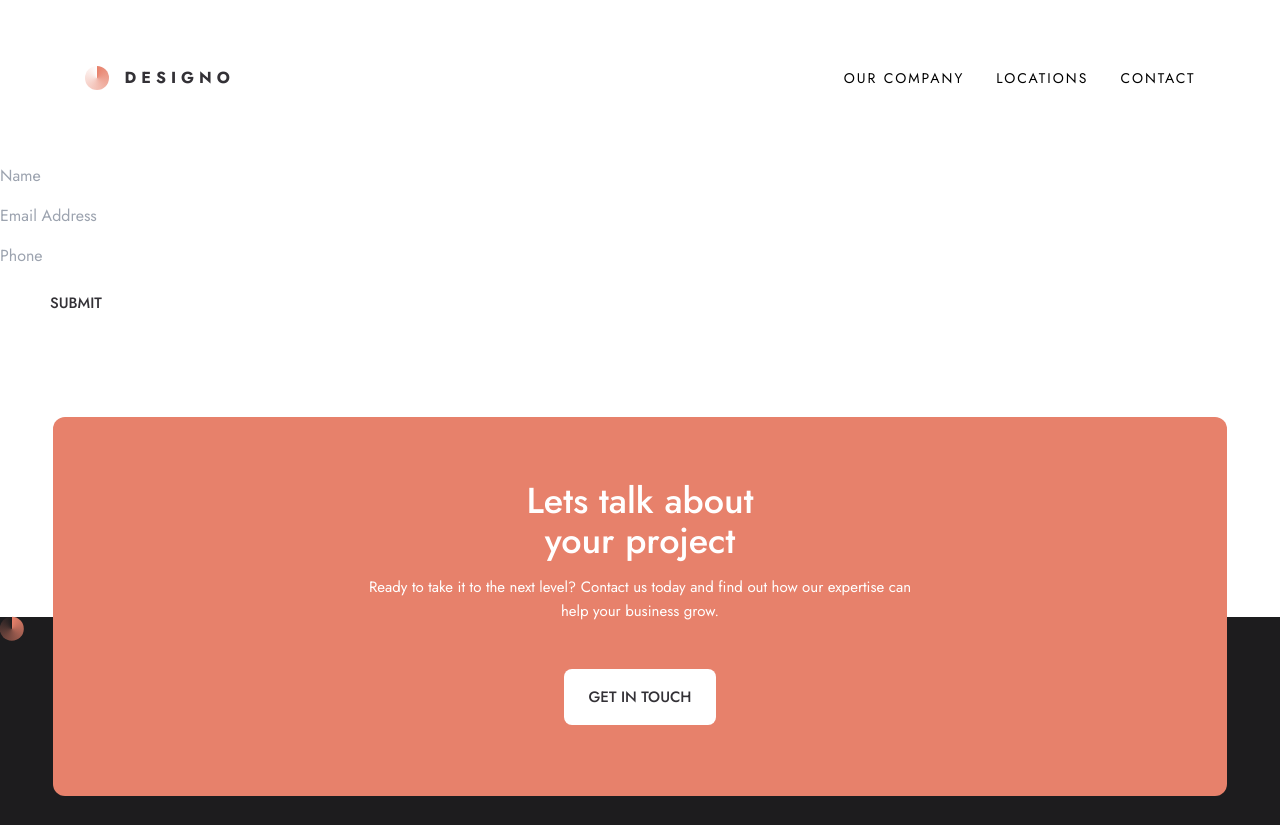
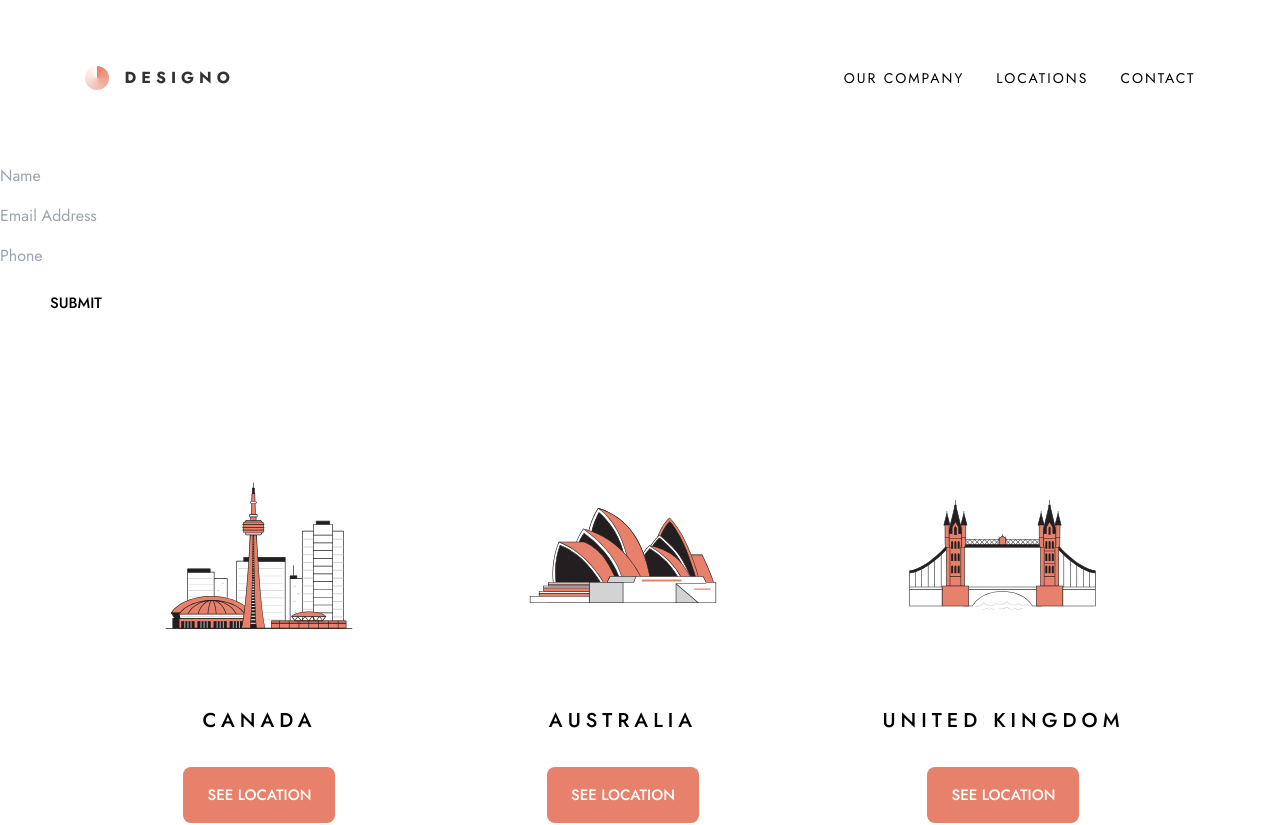
Before and after one commit to SebastienStordeur/Designo, a Next.js app: page /contact in a window 1280 px wide. Shown: the top 825 px of the page. Built offline with nearby package versions, Linux system fonts and the light colour scheme.

Commit message:
more components, locations country rendering, responsive

```diff
--- a/components/Footer/Contact/Contact.jsx
+++ b/components/Footer/Contact/Contact.jsx
@@ -11,7 +11,7 @@ const Contact = () => {
         Ready to take it to the next level? Contact us today and find out how
         our expertise can help your business grow.
       </p>
-      <Button className="mt-8 mx-auto">Get in touch</Button>
+      <Button className="mt-8 mx-auto bg-white">Get in touch</Button>
     </article>
   );
 };
--- /dev/null
+++ b/components/Locations/Countries/Country.jsx
@@ -0,0 +1,27 @@
+import Image from "next/image";
+import Link from "next/link";
+import React from "react";
+import Button from "../../UI/Button";
+
+const Country = (props) => {
+  return (
+    <article className="flex flex-col items-center">
+      <div className="w-52 h-52 relative">
+        <Image
+          src={props.country.image}
+          alt={props.name}
+          layout="fill"
+          priority={true}
+        />
+      </div>
+      <h2 className="uppercase font-medium text-xl tracking-[5px] mt-12 mb-8">
+        {props.country.name}
+      </h2>
+      <Link href="/locations">
+        <Button className="bg-peach text-white mb-12">See location</Button>
+      </Link>
+    </article>
+  );
+};
+
+export default Country;
--- a/components/UI/Button.jsx
+++ b/components/UI/Button.jsx
@@ -3,7 +3,7 @@ import React from "react";
 const Button = (props) => {
   return (
     <button
-      className={`w-[152px] h-14 m-auto bg-white text-dark-grey rounded-lg uppercase px-6 font-medium text-[15px] ${
+      className={`w-[152px] h-14 m-auto rounded-lg uppercase px-6 font-medium text-[15px] ${
         props.className || ""
       }`}
       aria-label={props.label}
--- a/components/WebDesign/Project/Project.jsx
+++ b/components/WebDesign/Project/Project.jsx
@@ -5,8 +5,8 @@ import ProjectInfos from "./ProjectInfos";
 const Project = (props) => {
   return (
     <div
-      className={`relative  overflow-hidden mx-auto mb-10 md:flex md:h-80 md:mb-8 md:m-auto lg:flex-col lg:max-w-[350px] lg:h-[478px] lg:w-full lg:mb-0 ${
-        props.data.project.className || ""
+      className={`relative  overflow-hidden mx-auto mb-10 md:flex md:h-80 md:mb-8 md:m-auto lg:flex-col lg:max-w-[350px] lg:h-[478px] lg:w-full lg:mb-0 lg:mx-0 ${
+        props.data.project.className ? props.data.project.className : ""
       }`}
     >
       <div className="relative w-full h-80 md:w-6/12 lg:w-full">
--- a/data/data.json
+++ b/data/data.json
@@ -142,7 +142,17 @@
     {
       "id": 1,
       "name": "canada",
-      "image": "/public/assets/about/tablet/"
+      "image": "/assets/shared/desktop/illustration-canada.svg"
+    },
+    {
+      "id": 2,
+      "name": "australia",
+      "image": "/assets/shared/desktop/illustration-australia.svg"
+    },
+    {
+      "id": 3,
+      "name": "united kingdom",
+      "image": "/assets/shared/desktop/illustration-united-kingdom.svg"
     }
   ]
 }
--- a/pages/about/index.js
+++ b/pages/about/index.js
@@ -5,6 +5,10 @@ import Header from "../../components/Header/Header";
 import Footer from "../../components/Footer/Footer";
 import DesignsHeader from "../../components/SubHeader/DesignsHeader";
 import Project from "../../components/WebDesign/Project/Project";
+import data from "../../data/data.json"
+import Country from "../../components/Locations/Countries/Country";
+/*
+import canada from "/../../public/assets/locations/desktop/image-map-canada.png" */
 
 const AboutPage = () => {
   return (
@@ -22,7 +26,7 @@ const AboutPage = () => {
         title="About Us"
         description="Founded in 2010, we are a creative agency that produces lasting results for our clients. We’ve partnered with many startups, corporations, and nonprofits alike to craft designs that make real impact. We’re always looking forward to creating brands, products, and digital experiences that connect with our clients’ audiences."
       />
-      <Project
+{/*       <Project
         className="w-full"
         data={{
           className: "py-20",
@@ -31,9 +35,13 @@ const AboutPage = () => {
           description:
             "We are a crew of strategists, problem-solvers, and technologists. Every design is thoughtfully crafted from concept to launch, ensuring success in its given market. We are constantly updating our skills in a myriad of platforms. Our team is multi-disciplinary and we are not merely interested in form — content and meaning are just as important. We give great importance to craftsmanship, service, and prompt delivery. Clients have always been impressed with our high-quality outcomes that encapsulates their brand’s story and mission.",
         }}
-      />
+      /> */}
 
-      <section></section>
+      <section className="pt-[120px] lg:flex lg:justify-evenly">
+        {data.countries.map(country => {
+          return <Country country={country} key={country.id} />
+        })}
+      </section>
       <Footer />
     </React.Fragment>
   );
--- a/pages/app-design/index.js
+++ b/pages/app-design/index.js
@@ -2,6 +2,9 @@ import React from "react";
 import Footer from "../../components/Footer/Footer";
 import Header from "../../components/Header/Header";
 import DesignsHeader from "../../components/SubHeader/DesignsHeader";
+import Project from "../../components/WebDesign/Project/Project";
+import data from "../../data/data.json"
+import LinkCard from "../../components/Blocks/LinkCard";
 
 const index = () => {
   return (
@@ -11,6 +14,15 @@ const index = () => {
         title="App Design"
         description="Our mobile designs bring intuitive digital solutions to your customers right at their fingertips."
       />
+      <section className="mt-24 mx-6 lg:grid lg:grid-cols-3 lg:gap-8">
+      {data.apps.map(app => {
+        return <Project data={{project: app, className: "w-11/12 mx-auto", projectClass:"py-8"}} key={app.id} />
+      })}
+      </section>
+      <section className="pt-24 mx-6 md:mx-8 max-w-[1112px] lg:grid lg:grid-cols-2 lg:gap-8 lg:mx-auto">
+        <LinkCard title="web design" image="/assets/home/ /image-web-design.jpg" link="app-design" className="my-6 lg:my-0 lg:w-full"/>
+        <LinkCard title="graphic design" image="/assets/home/ /image-graphic-design.jpg" link="graphic-design" className="lg:w-full" />
+      </section>
       <Footer />
     </React.Fragment>
   );
--- a/pages/contact/index.js
+++ b/pages/contact/index.js
@@ -2,12 +2,19 @@ import React from "react";
 import ContactForm from "../../components/Forms/ContactForm";
 import Header from "../../components/Header/Header";
 import Footer from "../../components/Footer/Footer";
+import Country from "../../components/Locations/Countries/Country";
+import data from "../../data/data.json"
 
 const index = () => {
   return (
     <React.Fragment>
       <Header />
       <ContactForm />
+      <section className="pt-[120px] lg:flex lg:justify-evenly">
+        {data.countries.map(country => {
+          return <Country country={country} key={country.id} />
+        })}
+      </section>
       <Footer />
     </React.Fragment>
   );
--- a/pages/graphic-design/index.js
+++ b/pages/graphic-design/index.js
@@ -4,6 +4,7 @@ import Header from "../../components/Header/Header";
 import Project from "../../components/WebDesign/Project/Project";
 import Footer from "../../components/Footer/Footer";
 import DesignsHeader from "../../components/SubHeader/DesignsHeader";
+import LinkCard from "../../components/Blocks/LinkCard"
 
 const GraphicPage = () => {
   return (
@@ -12,12 +13,17 @@ const GraphicPage = () => {
       <DesignsHeader
         title="Graphic Design"
         description="We deliver eye-catching branding materials that are
-tailored to meet your business objectives."
+        tailored to meet your business objectives."
       />
       <section className="lg:grid lg:grid-cols-3 lg:gap-8 lg:max-w-[1111px] mx-auto">
         {data.graphics.map((graphic) => {
-          return <Project key={graphic.id} data={graphic} />;
+          return <Project key={graphic.id} data={{project:graphic, className: "w-11/12 mx-auto",
+          projectClass: "py-8",}} />;
         })}
+      </section>
+      <section className="pt-24 mx-6 md:mx-8 max-w-[1112px] lg:grid lg:grid-cols-2 lg:gap-8 lg:mx-auto">
+        <LinkCard title="app design" image="/assets/home/ /image-app-design.jpg" link="app-design" className="my-6 lg:my-0 lg:w-full"/>
+        <LinkCard title="web design" image="/assets/home/ /image-web-design.jpg" link="graphic-design" className="lg:w-full" />
       </section>
       <Footer />
     </React.Fragment>
--- a/pages/web-design/index.js
+++ b/pages/web-design/index.js
@@ -15,7 +15,7 @@ const index = () => {
         and bring memorable brand experiences."
       />
       <WebSection />
-      <section className="pt-24 mx-6 md:mx-8 max-w-[1112px] lg:grid lg:grid-cols-2 lg:gap-8">
+      <section className="pt-24 mx-6 md:mx-8 max-w-[1112px] lg:grid lg:grid-cols-2 lg:gap-8 lg:mx-auto">
         <LinkCard title="app design" image="/assets/home/ /image-app-design.jpg" link="app-design" className="my-6 lg:my-0 lg:w-full"/>
         <LinkCard title="graphic design" image="/assets/home/ /image-graphic-design.jpg" link="graphic-design" className="lg:w-full" />
       </section>
```
